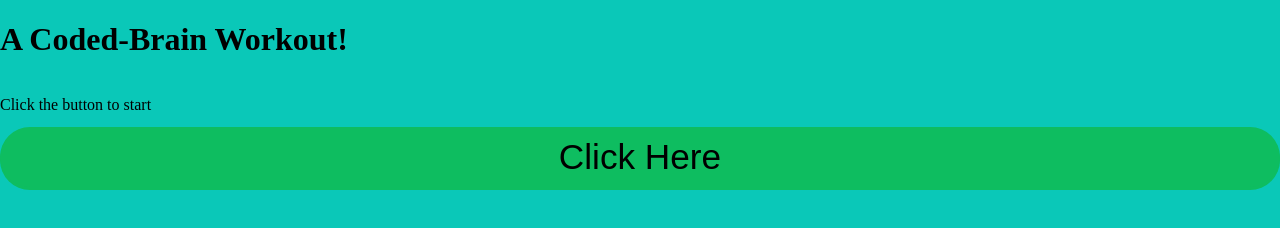
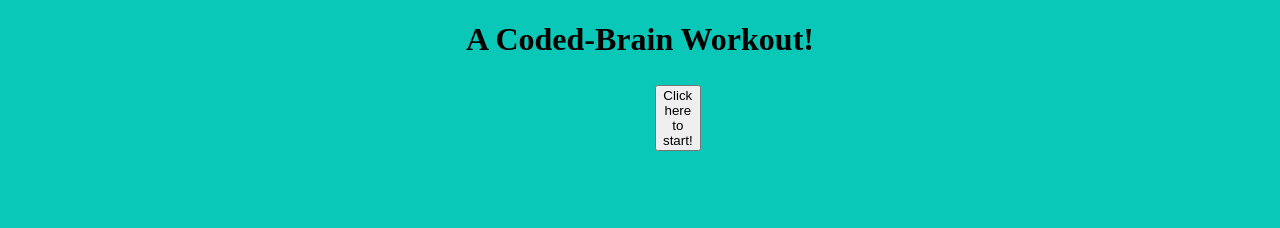
Before and after one commit to grocha78/Quiz-Me-Please, a plain HTML site: page index.html in a window 1280 px wide. Drawn offline with Linux system fonts and the light colour scheme.

Commit message:
button added

```diff
--- a/assets/css/style.css
+++ b/assets/css/style.css
@@ -6,24 +6,12 @@ body {
     flex-direction: column;
 }
 
- .btn {
-    outline: none;
-    border: none;
-    display: inline-block;
-    padding: 10px 15px;
-    background: #0ebd60;
-    font-size: 2.2rem;
-    border-radius: 200px;
-    position: relative;
-    top: -3px;
-    box-shadow: 0 3px #0ebd60;
+h1 {
+ text-align: center;
+
+}
+
+  .card-contents {
+    padding: 5px 5px 10px 5px;
+    margin: 0px 650px;
   }
-
-  .btn:hover {
-    box-shadow: 0 2px #0ac8b8;
-    top: -2px;
-  }
-  .btn:active {
-    box-shadow: 0 0px #0ac8b8;
-    top: 0;
-  }
--- a/assets/js/script.js
+++ b/assets/js/script.js
@@ -29,7 +29,14 @@
 
 var body = document.body;
 var h1El = document.createElement('h1');
+var buttonEl = document.querySelector("#btn");
 
+//create button element
+buttonEl.addEventlistener("click", function(){
+    }
+ )
+
+ document.body.appendChild(button)
 // List items for each question
 var li1 = document.createElement ("li");
 var li2 = document.createElement ("li");
--- a/index.html
+++ b/index.html
@@ -8,9 +8,11 @@
     <link rel="stylesheet" href="./assets/css/style.css">
 </head>
 <body>
- <h1>A Coded-Brain Workout!</h1>
- <p>Click the button to start</p>
- <button class="btn" >Click Here</button>
+    <h1>A Coded-Brain Workout!</h1>
+        <div class="card-contents" >
+            <button id="btn">Click here to start!</button>
+        </div>
+
     <script src="./assets/js/script.js"></script>
 </body>
 </html>
```
